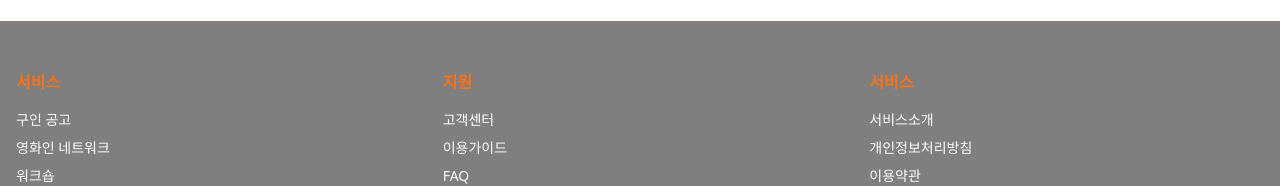
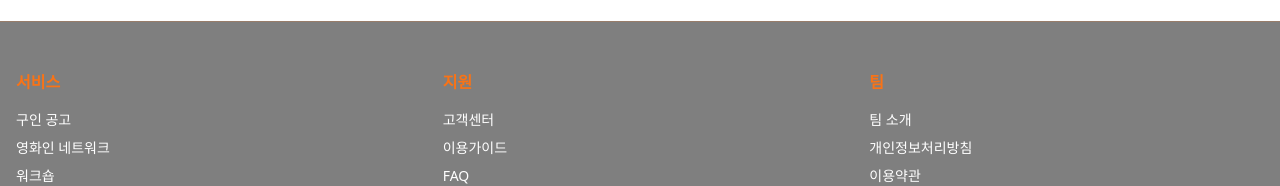
Before and after one commit to mal0070/movie-crew, a React (Vite) app: page / in a window 1280 px wide. Shown: the part 2207-2393 px from the top of the page. Built offline with nearby package versions, Linux system fonts and the light colour scheme; no server answers.

Commit message:
feat: modify footer word

```diff
--- a/src/components/Footer.jsx
+++ b/src/components/Footer.jsx
@@ -25,9 +25,9 @@ const Footer = () => {
             </ul>
           </div>
           <div>
-            <h3 className="text-orange-500 mb-4 font-semibold">서비스</h3>
+            <h3 className="text-orange-500 mb-4 font-semibold">팀</h3>
             <ul className="space-y-2 text-sm">
-              <li><a href="#" className="hover:text-orange-500">서비스소개</a></li>
+              <li><a href="#" className="hover:text-orange-500">팀 소개</a></li>
               <li><a href="#" className="hover:text-orange-500">개인정보처리방침</a></li>
               <li><a href="#" className="hover:text-orange-500">이용약관</a></li>
             </ul>
```
